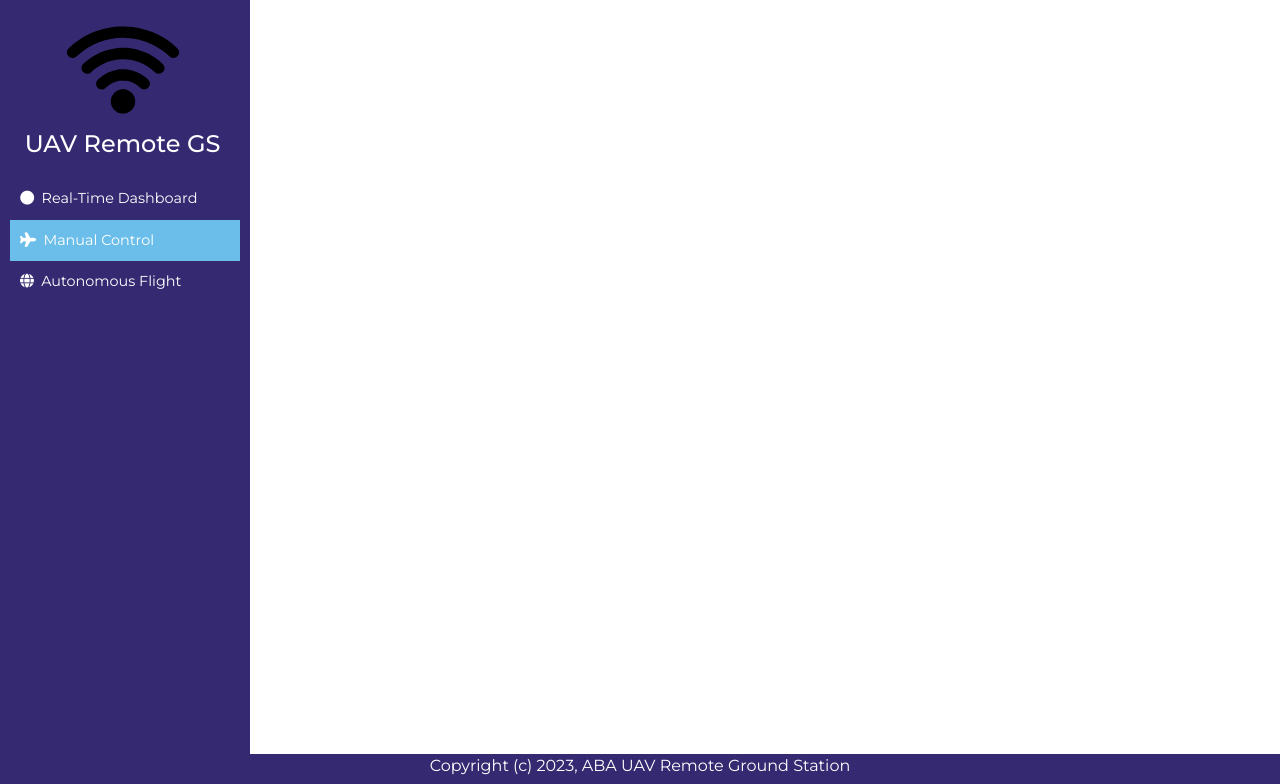
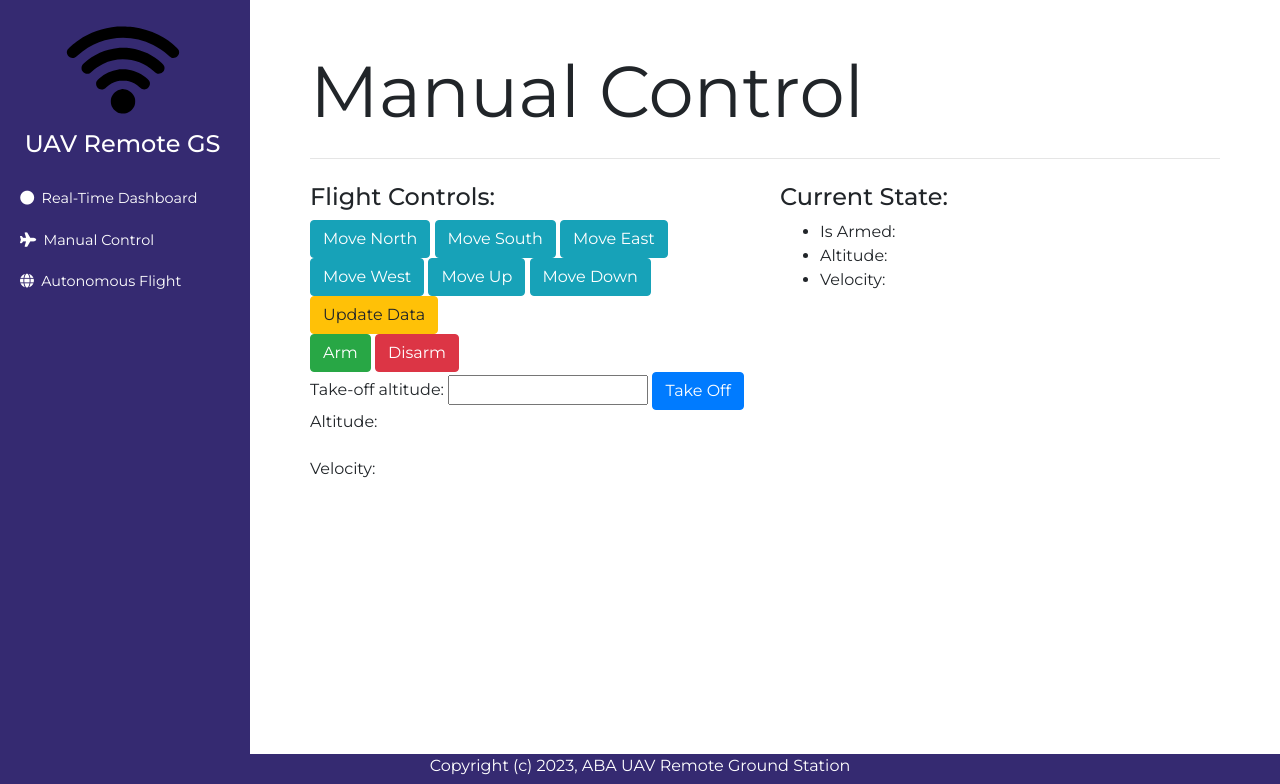
Before and after one commit to abacodi/uavremotegs, a Django app: page /RGS/manual/ in a window 1280 px wide. Shown: the part 16-800 px from the top of the page. Run offline with Django 3.2, Linux system fonts and the light colour scheme; the visitor is signed in with stand-in values (Sample User, id 1); some libraries are stand-ins or nearby versions.

Commit message:
Web update

```diff
--- /dev/null
+++ b/apps/RGS/static/RGS/js/manual_control.js
@@ -0,0 +1,117 @@
+$(document).ready(function() {
+
+    // Function to update the UAV's state every second
+    function updateState(){
+        // Then, send also the data of the projects hours
+        $.ajaxSetup({
+            beforeSend: function (xhr, settings) {
+                if (!csrfSafeMethod(settings.type) && !this.crossDomain) {
+                    xhr.setRequestHeader("X-CSRFToken", csrftoken);
+                }
+            }
+        });
+
+        // AJAX call
+        $.ajax({
+            method: "POST",
+            url: window.location.href,
+            data: {trigger: 'update_data'},
+            success: function(data) {
+                $('#is_armed').text(data.is_armed);
+                $('#altitude').text(data.altitude);
+                $('#velocity').text(data.velocity);
+            },
+        });
+    };
+    // Call the function to start
+    updateState();
+
+
+    // Function to update the UAV's state every second
+    function armVehicle(){
+        // Then, send also the data of the projects hours
+        $.ajaxSetup({
+            beforeSend: function (xhr, settings) {
+                if (!csrfSafeMethod(settings.type) && !this.crossDomain) {
+                    xhr.setRequestHeader("X-CSRFToken", csrftoken);
+                }
+            }
+        });
+
+        // AJAX call
+        $.ajax({
+            method: "POST",
+            url: window.location.href,
+            data: {trigger: 'arm_uav'},
+            success: function(data) {
+                $('#is_armed').text(data.is_armed);
+                $('#altitude').text(data.altitude);
+                $('#velocity').text(data.velocity);
+                alert('UAV ARMED')
+            },
+        });
+    };
+
+    $('#btnArm').click(function(){
+        armVehicle();
+    });
+
+    $('#btnUpdate').click(function(){
+        updateState();
+    });
+
+    $('#btnMoveNorth').click(function(){
+        $.ajax({
+            method: "POST",
+            url: window.location.href,
+            data: {trigger: 'move_drone', direction: 'north'},
+        });
+    });
+
+    $('#btnMoveSouth').click(function(){
+        $.ajax({
+            method: "POST",
+            url: window.location.href,
+            data: {trigger: 'move_drone', direction: 'south'},
+        });
+    });
+
+    $('#btnMoveEast').click(function(){
+        $.ajax({
+            method: "POST",
+            url: window.location.href,
+            data: {trigger: 'move_drone', direction: 'east'},
+        });
+    });
+
+    $('#btnMoveWest').click(function(){
+        $.ajax({
+            method: "POST",
+            url: window.location.href,
+            data: {trigger: 'move_drone', direction: 'west'},
+        });
+    });
+
+    $('#btnMoveUp').click(function(){
+        $.ajax({
+            method: "POST",
+            url: window.location.href,
+            data: {trigger: 'move_drone', direction: 'up'},
+        });
+    });
+
+    $('#btnMoveDown').click(function(){
+        $.ajax({
+            method: "POST",
+            url: window.location.href,
+            data: {trigger: 'move_drone', direction: 'down'},
+        });
+    });
+
+    /* POST SAFE METHOD */
+    function csrfSafeMethod(method) {
+        // these HTTP methods do not require CSRF protection
+        return (/^(GET|HEAD|OPTIONS|TRACE)$/.test(method));
+    }
+
+});
--- a/apps/RGS/templates/RGS/manual_page.html
+++ b/apps/RGS/templates/RGS/manual_page.html
@@ -5,19 +5,65 @@
 {% block title %}<title>RGS: Manual Control Flight</title>{% endblock %}
 
 {% block content %}
+<script src="https://ajax.googleapis.com/ajax/libs/jquery/3.5.1/jquery.min.js"></script>
+<script src="https://ajax.googleapis.com/ajax/libs/jqueryui/1.12.1/jquery-ui.min.js"></script>
+<!-- Include the JavaScript file for AJAX requests -->
+<script type="text/javascript" src="{% static 'RGS/js/manual_control.js' %}"></script>
+
+<link rel="stylesheet" href="https://ajax.googleapis.com/ajax/libs/jqueryui/1.12.1/themes/smoothness/jquery-ui.css">
+
 <br/>
-<div class="row">
-
+<style type="text/css">
+    #tab_manual_control {
+        border-bottom-style: solid;
+        border-bottom-color: white;}
+    .tox.tox-tinymce-aux {
+        z-index: 999999999;
+    }
+    .slider{
+        width: 80%;
+        margin: 15px auto;
+    }
+</style>
+<div class="wrapper" id="wrapper">
+    <div class="container-fluid" id="content">
+        <div class="container-fluid" id="module" style="max-width: 100%; width: 100%; margin: 2px">
+            <br/>
+            <h2 class="display-3">Manual Control</h2>
+            <hr class="my-4">
+            <div class="row">
+                <div class="col-sm-6">
+                    <h4>Flight Controls:</h4>
+                    <button id="btnMoveNorth" class="btn btn-info">Move North</button>
+                    <button id="btnMoveSouth" class="btn btn-info">Move South</button>
+                    <button id="btnMoveEast" class="btn btn-info">Move East</button>
+                    <button id="btnMoveWest" class="btn btn-info">Move West</button>
+                    <button id="btnMoveUp" class="btn btn-info">Move Up</button>
+                    <button id="btnMoveDown" class="btn btn-info">Move Down</button>
+                    <button id="btnUpdate" class="btn btn-warning">Update Data</button>
+                    <br/>
+                    <button id="btnArm" class="btn btn-success">Arm</button>
+                    <button id="btnDisarm" class="btn btn-danger">Disarm</button>
+                    <br/>
+                    <label for="takeOffAltitude">Take-off altitude:</label>
+                    <input type="number" id="takeOffAltitude" name="takeOffAltitude">
+                    <button id="btnTakeOff" class="btn btn-primary">Take Off</button>
+                    <br/>
+                    <label for="altitudeSlider">Altitude:</label>
+                    <div id="altitudeSlider" class="slider"></div>
+                    <label for="velocitySlider">Velocity:</label>
+                    <div id="velocitySlider" class="slider"></div>
+                </div>
+                <div class="col-sm-6">
+                    <h4>Current State:</h4>
+                    <ul>
+                        <li>Is Armed: <span id="is_armed"></span></li>
+                        <li>Altitude: <span id="altitude"></span></li>
+                        <li>Velocity: <span id="velocity"></span></li>
+                    </ul>
+                </div>
+            </div>
+        </div>
+    </div>
 </div>
-
-    <!-- Select the corresponding nav tab-->
-    <script type="text/javascript">
-        // Initialise tooltips
-        $(function () {
-            $('[data-toggle="tooltip"]').tooltip()
-        });
-
-        $("li").removeClass("active"); // First, remove all active tabs
-        document.getElementById("nav_manual").className = "active"; // Active the clicked one
-    </script>
 {% endblock %}
--- a/apps/RGS/urls.py
+++ b/apps/RGS/urls.py
@@ -6,6 +6,6 @@ app_name='RGS'
 urlpatterns=[
     # Main functionalities
     url(r'^home/$', views.HomeView.dashboard, name='home'),
-    url(r'^manual/$', views.HomeView.mc_flight, name='manual'),
+    url(r'^manual/$', views.HomeView.manual_control, name='manual'),
     url(r'^auto/$', views.HomeView.auto_flight, name='auto'),
 ]
--- a/apps/RGS/views.py
+++ b/apps/RGS/views.py
@@ -1,57 +1,194 @@
-# Imports
-import json
-from django.shortcuts import render, redirect
-from django.core.serializers.json import DjangoJSONEncoder
-from django.http import HttpResponse
-from django.views.generic.list import ListView
-from django.views.generic.base import TemplateView
-from django.contrib.auth.models import User
-from django.apps import apps
+#CODE DEVELOPED BY ABA SARGIOUS / TFE> STUDY OF REMOTE OPERATIONS
+# Import necessary modules and libraries
+from django.shortcuts import render
 from django.http import JsonResponse
-from django.db.models.query_utils import Q
-from django.core.files.storage import FileSystemStorage
-from .general import getModel
-from datetime import datetime
-from dronekit import connect, VehicleMode
+from django.views.generic import TemplateView
+from dronekit import connect, VehicleMode, Command, LocationGlobalRelative
+from pymavlink import mavutil
 import dronekit_sitl
+import time
 
-# All users
+# global variable for storing the SITL instance
+global_vehicle = None
+global_sitl = None
+
+def start_sitl_vehicle():
+    global global_sitl
+    global global_vehicle
+    # If global_sitl is None, start the simulation
+    if global_sitl is None:
+        global_sitl = dronekit_sitl.start_default()
+
+    connection_string = global_sitl.connection_string()
+
+    while global_vehicle is None:
+        try:
+            global_vehicle = connect(connection_string, wait_ready=True)
+        except Exception as e:
+            print("Connection failed with error: ", e)
+            print("Retrying...")
+            time.sleep(1)
+    return global_vehicle
+
+# Call start_sitl() when our server starts
+start_sitl_vehicle()
+
 class HomeView(TemplateView):
-    template_name = 'RGS/home_page.html'  # The template
-    template_name2 = 'RGS/manual_page.html'  # The template
-    template_name3 = 'RGS/auto_page.html'  # The template
+    template_name = 'RGS/home_page.html'
+    template_name2 = 'RGS/manual_page.html'
+    template_name3 = 'RGS/auto_page.html'
 
     @staticmethod
+    def dashboard(request):
+        if request.method == "POST":
+            # Call start_sitl() when our server starts
 
-    def dashboard(request):
-        # Connect to the Vehicle
-        sitl = dronekit_sitl.start_default()
-        connection_string = sitl.connection_string()
-        vehicle = connect(connection_string, wait_ready=True)
+            vehicle = global_vehicle
+            if request.POST['trigger'] == 'update_telemetry':
+                data = {
+                    'altitude': vehicle.location.global_relative_frame.alt,
+                    'location': str(vehicle.location.global_frame),
+                    'heading': vehicle.heading,
+                    'velocity': vehicle.velocity,
+                    'battery': str(vehicle.battery),
+                    'mode': vehicle.mode.name,
+                    'is_armed': vehicle.armed,
+                    'config': dict(vehicle.parameters),
+                }
 
-        # Collect some data from the vehicle
-        data = {
-            'altitude': vehicle.location.global_relative_frame.alt,
-            'location': str(vehicle.location.global_frame),
-            'heading': vehicle.heading,
-            'velocity': vehicle.velocity,
-            'battery': str(vehicle.battery),
-            'mode': vehicle.mode.name,
-            'is_armed': vehicle.armed,
-            'config': dict(vehicle.parameters),  # Convert parameters to dictionary for JSON serialization
-        }
+                # Disconnect from the Vehicle
+                vehicle.close()
 
-        # Disconnect from the Vehicle
-        vehicle.close()
-        sitl.stop()
+                # Return response
+                return JsonResponse(data)
 
-        # Return a JSON response
-        return render(request, HomeView.template_name, context=data)
+        # Render the dashboard template with the data
+        return render(request, HomeView.template_name)
 
     @staticmethod
-    def mc_flight(request):
+    def manual_control(request):
+        if request.method == "POST":
+            vehicle = global_vehicle
+            if request.POST['trigger'] == 'update_data':
+                data = {
+                    'altitude': vehicle.location.global_relative_frame.alt,
+                    'heading': vehicle.heading,
+                    'velocity': vehicle.velocity,
+                    'is_armed': vehicle.armed,
+                }
+
+                # Disconnect from the Vehicle
+                vehicle.close()
+
+                # Return response
+                return JsonResponse(data)
+
+            if request.POST['trigger'] == 'arm_uav':
+
+                print ("Basic pre-arm checks")
+                # Don't try to arm until autopilot is ready
+                while not vehicle.is_armable:
+                    print (" Waiting for vehicle to initialise...")
+                    time.sleep(1)
+
+                print ('Arming motors')
+                # Copter should arm in GUIDED mode
+                vehicle.mode    = VehicleMode("GUIDED")
+                vehicle.armed   = True
+
+                # Confirm vehicle armed before attempting to take off
+                while not vehicle.armed:
+                    print (" Waiting for arming...")
+                    time.sleep(1)
+                data = {
+                    'altitude': vehicle.location.global_relative_frame.alt,
+                    'heading': vehicle.heading,
+                    'velocity': vehicle.velocity,
+                    'is_armed': vehicle.armed,
+                }
+
+                vehicle.close()
+                # Return response
+                return JsonResponse(data)
+
+            if request.POST['trigger'] == 'move_drone':
+                direction = request.POST['direction']
+
+                # Set the vehicle mode to LOITER
+                vehicle.mode = VehicleMode("LOITER")
+                time.sleep(1) # allow time for mode to change
+
+                if direction == 'north':
+                    # Code to move the drone north
+                    vehicle.simple_goto(LocationGlobalRelative(vehicle.location.global_relative_frame.lat + 0.0001, vehicle.location.global_relative_frame.lon, vehicle.location.global_relative_frame.alt))
+
+                elif direction == 'south':
+                    # Code to move the drone south
+                    vehicle.simple_goto(LocationGlobalRelative(vehicle.location.global_relative_frame.lat - 0.0001, vehicle.location.global_relative_frame.lon, vehicle.location.global_relative_frame.alt))
+
+                elif direction == 'east':
+                    # Code to move the drone east
+                    vehicle.simple_goto(LocationGlobalRelative(vehicle.location.global_relative_frame.lat, vehicle.location.global_relative_frame.lon + 0.0001, vehicle.location.global_relative_frame.alt))
+
+                elif direction == 'west':
+                    # Code to move the drone west
+                    vehicle.simple_goto(LocationGlobalRelative(vehicle.location.global_relative_frame.lat, vehicle.location.global_relative_frame.lon - 0.0001, vehicle.location.global_relative_frame.alt))
+
+                elif direction == 'up':
+                    # Code to move the drone up
+                    vehicle.simple_goto(LocationGlobalRelative(vehicle.location.global_relative_frame.lat, vehicle.location.global_relative_frame.lon, vehicle.location.global_relative_frame.alt + 1))
+
+                elif direction == 'down':
+                    # Code to move the drone down
+                    vehicle.simple_goto(LocationGlobalRelative(vehicle.location.global_relative_frame.lat, vehicle.location.global_relative_frame.lon, vehicle.location.global_relative_frame.alt - 1))
+
+                # Disconnect from the Vehicle
+                vehicle.close()
+
+                data = {
+                    'altitude': vehicle.location.global_relative_frame.alt,
+                    'heading': vehicle.heading,
+                    'velocity': vehicle.velocity,
+                    'is_armed': vehicle.armed,
+                }
+
+                # Return response
+                return JsonResponse(data)
+
+        # Render the dashboard template with the data
         return render(request, HomeView.template_name2)
 
     @staticmethod
     def auto_flight(request):
+        vehicle = global_vehicle
+
+        cmds = vehicle.commands
+        cmds.clear()
+
+        # Define the waypoints for your mission
+        waypoint1 = LocationGlobalRelative(51.5074, 0.1278, 20)
+        waypoint2 = LocationGlobalRelative(51.5075, 0.1279, 20)
+        waypoint3 = LocationGlobalRelative(51.5076, 0.1280, 20)
+
+        # Add a takeoff command
+        cmds.add(Command(0, 0, 0, mavutil.mavlink.MAV_FRAME_GLOBAL_RELATIVE_ALT,
+                        mavutil.mavlink.MAV_CMD_NAV_TAKEOFF, 0, 0, 0, 0, 0, 0, 0, 0, 20))
+
+        # Add waypoint commands
+        cmds.add(Command(0, 0, 0, mavutil.mavlink.MAV_FRAME_GLOBAL_RELATIVE_ALT,
+                        mavutil.mavlink.MAV_CMD_NAV_WAYPOINT, 0, 0, 0, 0, 0, 0,
+                        waypoint1.lat, waypoint1.lon, waypoint1.alt))
+        cmds.add(Command(0, 0, 0, mavutil.mavlink.MAV_FRAME_GLOBAL_RELATIVE_ALT,
+                        mavutil.mavlink.MAV_CMD_NAV_WAYPOINT, 0, 0, 0, 0, 0, 0,
+                        waypoint2.lat, waypoint2.lon, waypoint2.alt))
+        cmds.add(Command(0, 0, 0, mavutil.mavlink.MAV_FRAME_GLOBAL_RELATIVE_ALT,
+                        mavutil.mavlink.MAV_CMD_NAV_WAYPOINT, 0, 0, 0, 0, 0, 0,
+                        waypoint3.lat, waypoint3.lon, waypoint3.alt))
+
+        # Upload mission
+        cmds.upload()
+
+        # Change vehicle mode to AUTO to start the mission
+        vehicle.mode = VehicleMode('AUTO')
+
         return render(request, HomeView.template_name3)
--- a/docDb/settings.py
+++ b/docDb/settings.py
@@ -120,7 +120,6 @@ DATABASES = {
     }
 }
 
-
 # Password validation
 # https://docs.djangoproject.com/en/1.11/ref/settings/#auth-password-validators
 
```
Also changed, not shown: apps/RGS/static/RGS/js/dashboard.js (+23 -5 lines), apps/RGS/templates/RGS/home_page.html (+11 -18 lines).
